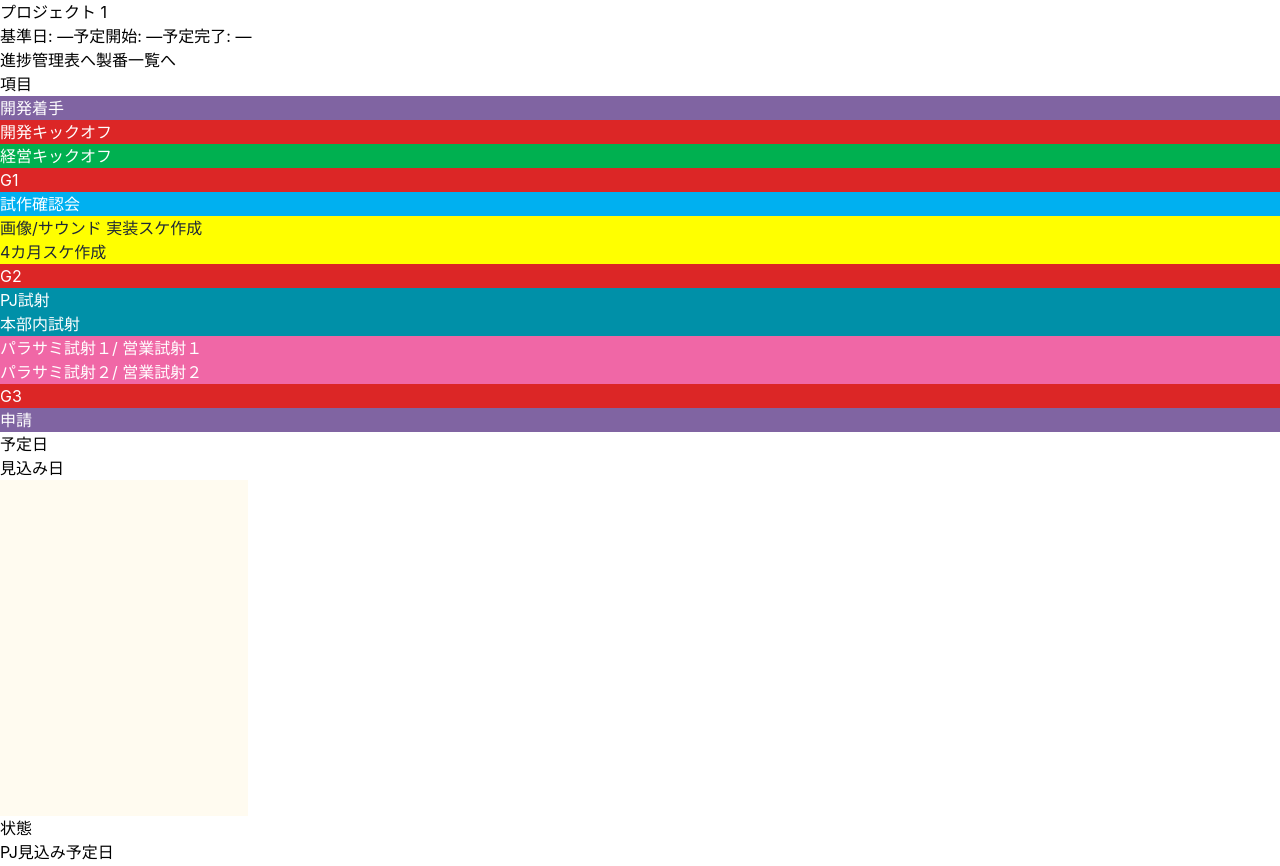
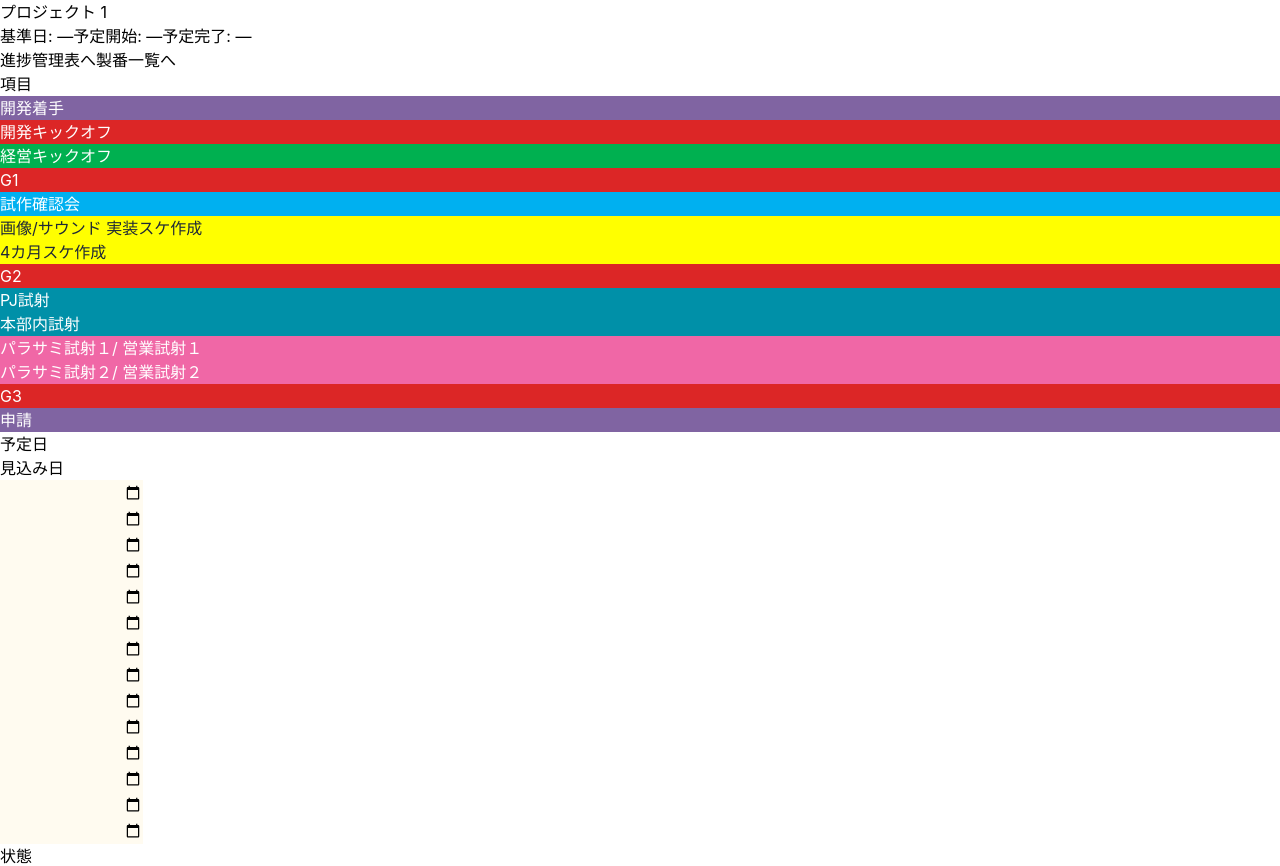
Before and after one commit to k-koshiro/ProgMan, a React (Vite) app in the folder client/: page /progress-manager/comments/1/1 in a window 1280 px wide. Shown: the top 866 px of the page. Built offline with nearby package versions, Linux system fonts and the light colour scheme; no server answers.

Commit message:
修正: 日付ピッカーで数字が隠れないよう表示制御

```diff
--- a/client/src/components/MilestoneBoard.tsx
+++ b/client/src/components/MilestoneBoard.tsx
@@ -283,26 +283,23 @@ export default function MilestoneBoard({ items, projectId, editable = false }: P
                 className={`${itemWidthClass} ${paddingClass} border-l border-gray-800`}
               >
                 <input
-                  type={hasValue ? 'date' : 'text'}
+                  type="date"
                   value={hasValue ? estimates[scheduleId]! : ''}
                   onChange={(e) => handleEstimateChange(scheduleId, e.target.value)}
                   disabled={!editable || loading}
+                  className="w-full text-xs sm:text-sm font-semibold border-0 bg-transparent text-center focus:outline-none focus:ring-1 focus:ring-blue-400 disabled:cursor-not-allowed"
+                  style={{ backgroundColor: '#FFFBF0', color: hasValue ? '#1f2937' : 'transparent' }}
                   onFocus={(e) => {
                     if (!hasValue) {
-                      e.target.type = 'date';
-                      if (typeof (e.target as HTMLInputElement).showPicker === 'function') {
-                        (e.target as HTMLInputElement).showPicker();
-                      }
+                      e.target.style.color = '#1f2937';
                     }
                   }}
                   onBlur={(e) => {
                     const currentValue = e.target.value ? e.target.value.slice(0, 10) : '';
                     if (!currentValue) {
-                      e.target.type = 'text';
+                      e.target.style.color = 'transparent';
                     }
                   }}
-                  className="w-full text-xs sm:text-sm font-semibold border-0 bg-transparent text-center focus:outline-none focus:ring-1 focus:ring-blue-400 disabled:cursor-not-allowed"
-                  style={{ backgroundColor: '#FFFBF0' }}
                 />
               </div>
             );
```
